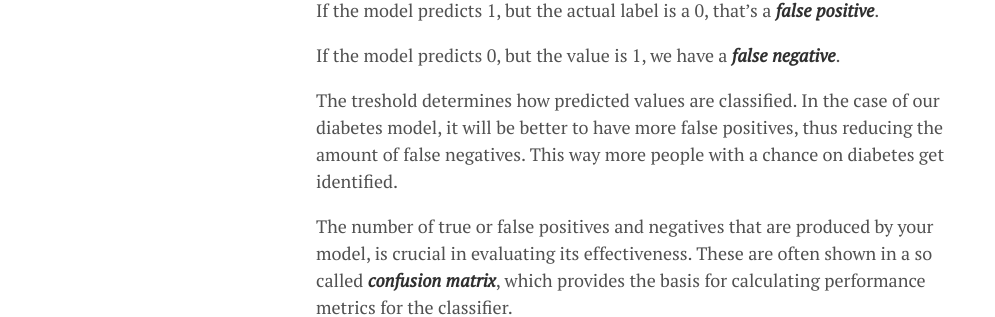
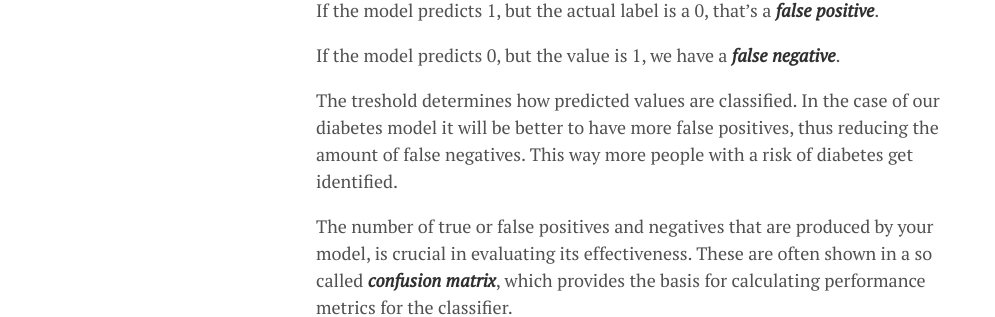
Before and after one commit to lgeurts/lgeurts.github.io, a Jekyll site: the page built from _posts/2018-06-29-artificial-intelligence-basics.md, in a window 1280 px wide and 900 px high, scrolled down 6420 px. Shown: the part 172-489 px from the top of the window, without its empty margins (0-995 px from the left). Built offline with Jekyll 4.4.1, drawn with Linux system fonts in a browser that asks for light colours; nearby versions of some CDN libraries.

Commit message:
Update 2018-06-29-artificial-intelligence-basics.md

```diff
--- a/_posts/2018-06-29-artificial-intelligence-basics.md
+++ b/_posts/2018-06-29-artificial-intelligence-basics.md
@@ -170,7 +170,7 @@
 
 If the model predicts 0, but the value is 1, we have a ***false negative***.
 
-The treshold determines how predicted values are classified. In the case of our diabetes model, it will be better to have more false positives, thus reducing the amount of false negatives. This way more people with a chance on diabetes get identified.
+The treshold determines how predicted values are classified. In the case of our diabetes model it will be better to have more false positives, thus reducing the amount of false negatives. This way more people with a risk of diabetes get identified.
 
 The number of true or false positives and negatives that are produced by your model, is crucial in evaluating its effectiveness. These are often shown in a so called ***confusion matrix***, which provides the basis for calculating performance metrics for the classifier.
 
```
